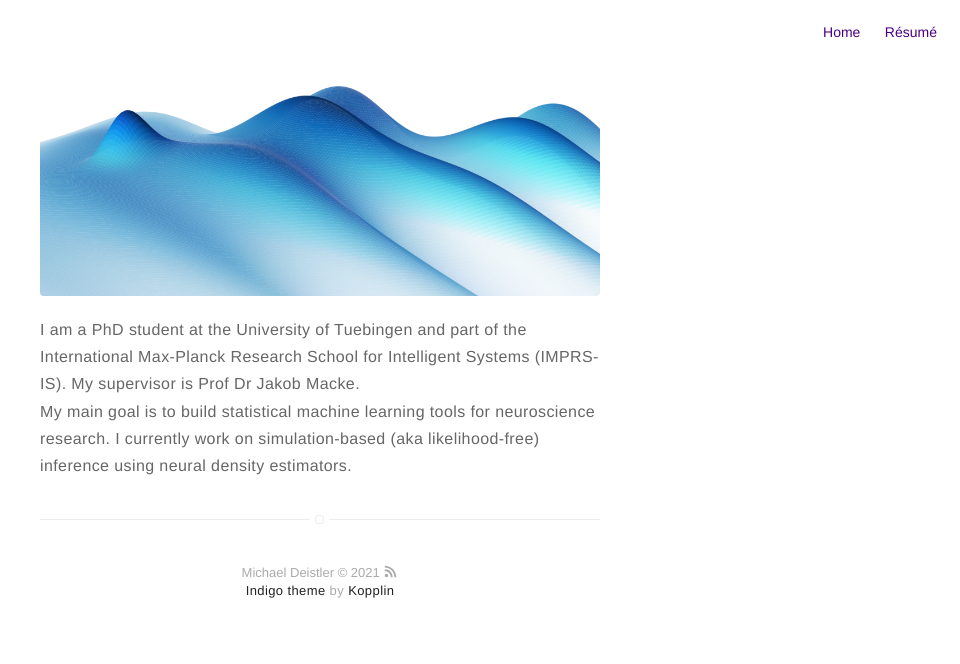
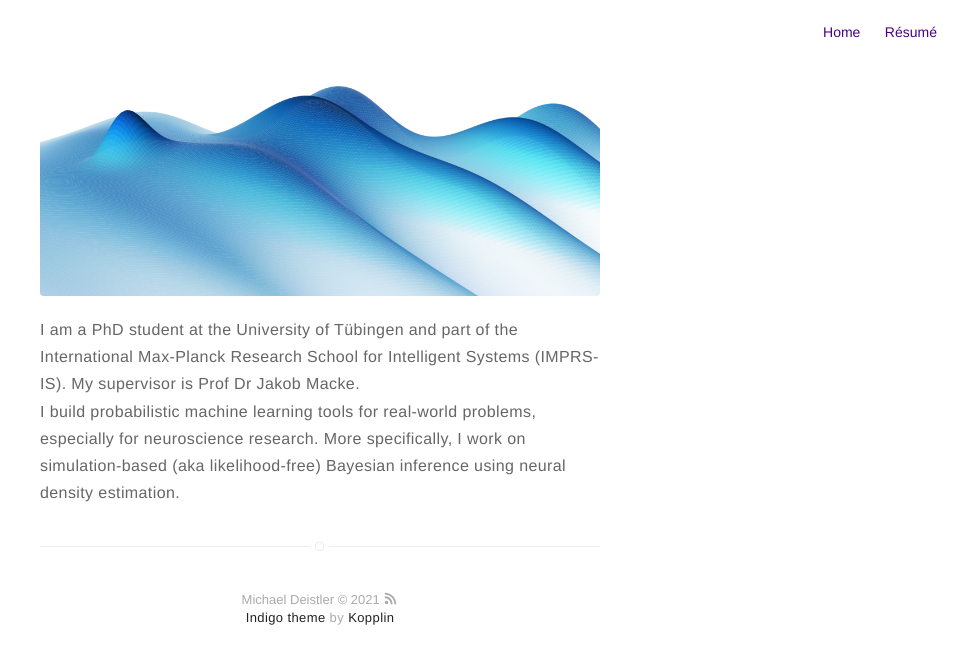
Before and after one commit to michaeldeistler/michaeldeistler.github.io, a Jekyll site: the page built from about.md, in a window 1280 px wide. Shown: the top 664 px of the page, without its empty margins (320-1280 px from the left). Built offline with Jekyll 4.4.1, drawn with Linux system fonts in a browser that asks for light colours.

Commit message:
new about

```diff
--- a/about.md
+++ b/about.md
@@ -4,5 +4,5 @@ layout: page
 ---
 ![Profile Image]({{ site.url }}/{{ site.picture_elife }})
 
-<p>I am a PhD student at the University of Tuebingen and part of the International Max-Planck Research School for Intelligent Systems (IMPRS-IS). My supervisor is Prof Dr Jakob Macke.<br/>
-My main goal is to build statistical machine learning tools for neuroscience research. I currently work on simulation-based (aka likelihood-free) inference using neural density estimators.</p>
+<p>I am a PhD student at the University of Tübingen and part of the International Max-Planck Research School for Intelligent Systems (IMPRS-IS). My supervisor is Prof Dr Jakob Macke.<br/>
+I build probabilistic machine learning tools for real-world problems, especially for neuroscience research. More specifically, I work on simulation-based (aka likelihood-free) Bayesian inference using neural density estimation.</p>
```
